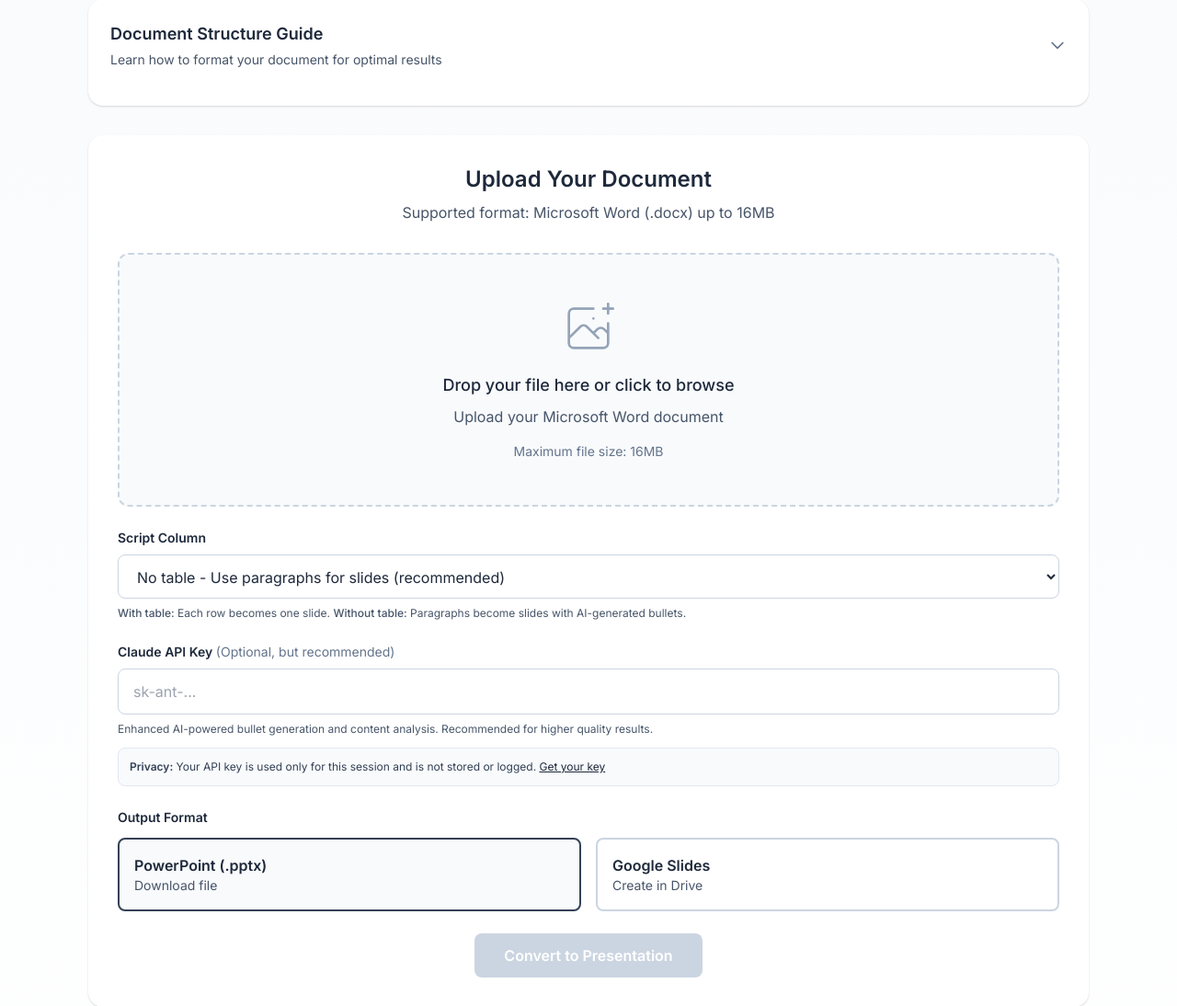
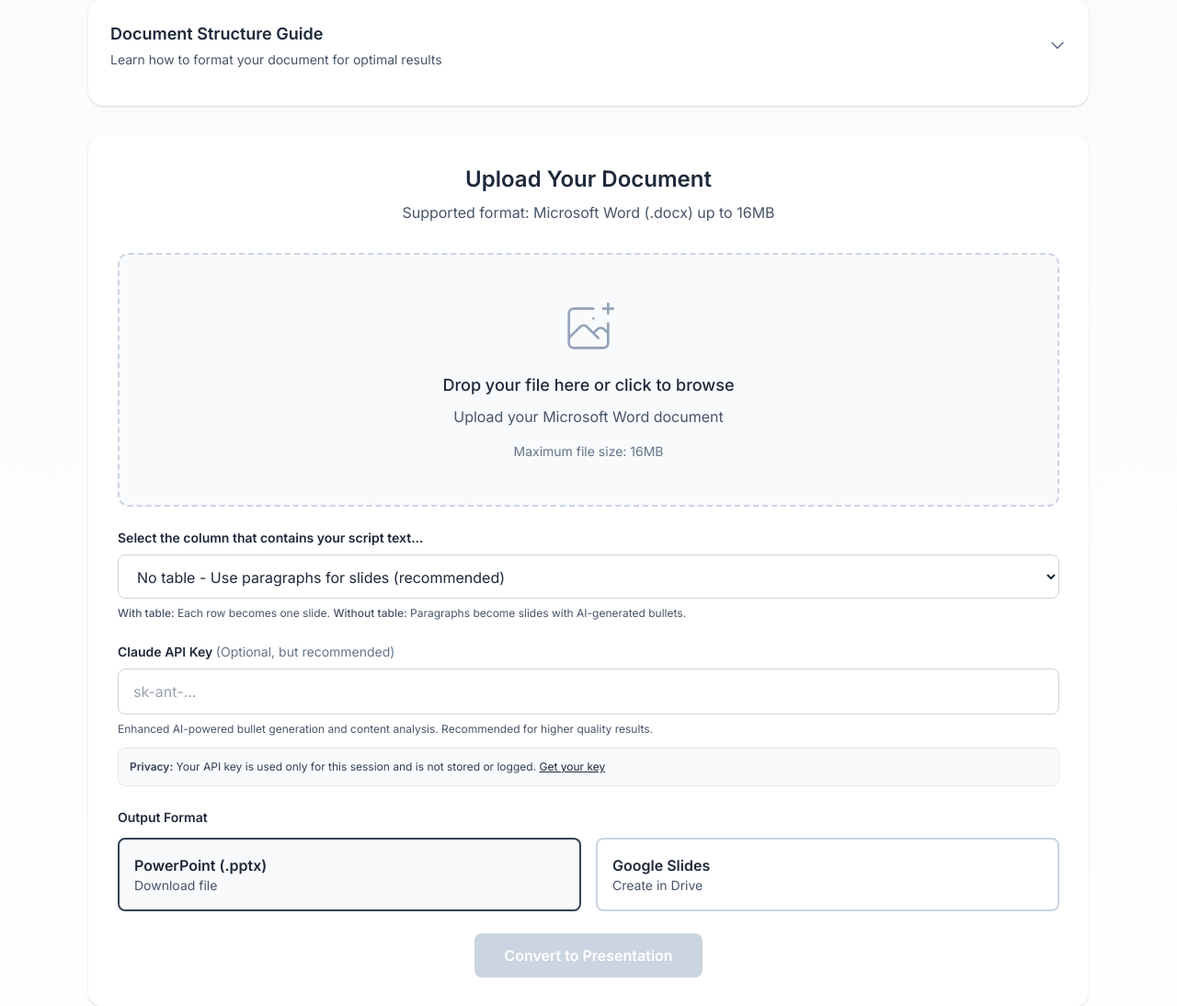
Before and after one commit to sumrae412/slidegenerator, a Flask app: template templates/file_to_slides.html in a window 1280 px wide. Shown: the part 265-1359 px from the top of the page at 92% size. Run offline with Flask 3, Linux system fonts and the light colour scheme; the template is opened without the code that fills it, so the values that code supplies are empty; some libraries are stand-ins or nearby versions.

Commit message:
Update script column label text
Changed from "Script Column" to "Select the column that contains your script text..." for better clarity.

🤖 Generated with [Claude Code](https://claude.com/claude-code)

Co-Authored-By: Claude <noreply@anthropic.com>

```diff
--- a/templates/file_to_slides.html
+++ b/templates/file_to_slides.html
@@ -259,7 +259,7 @@
                 <!-- Script Column Selection -->
                 <div class="mb-6">
                     <label for="script-column" class="block text-sm font-semibold text-slate-800 mb-2">
-                        Script Column
+                        Select the column that contains your script text...
                     </label>
                     <select id="script-column" name="script_column" class="w-full px-4 py-3 border border-slate-300 rounded-lg bg-white text-slate-800 transition-all">
                         <option value="0" selected>No table - Use paragraphs for slides (recommended)</option>
```
